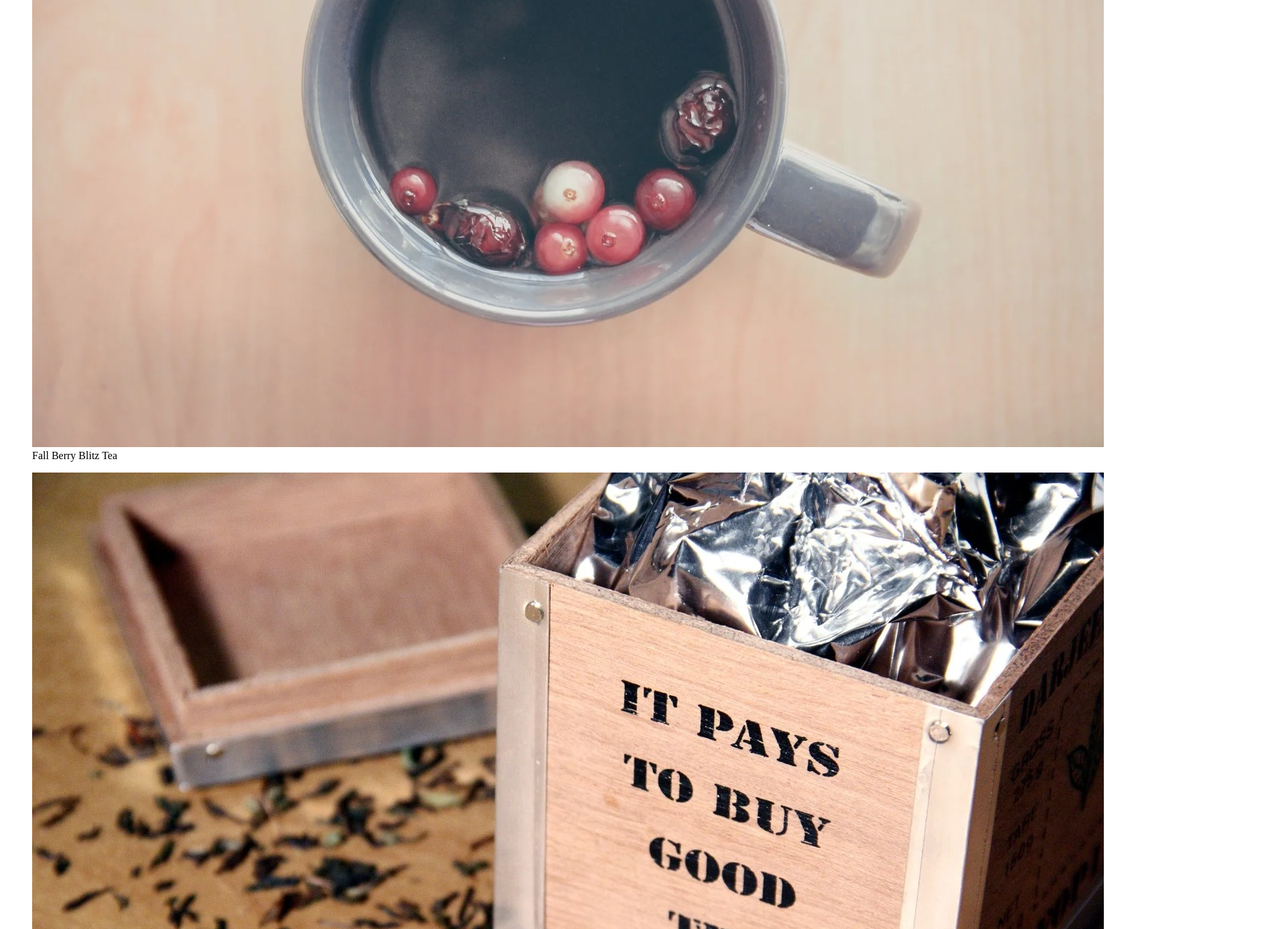
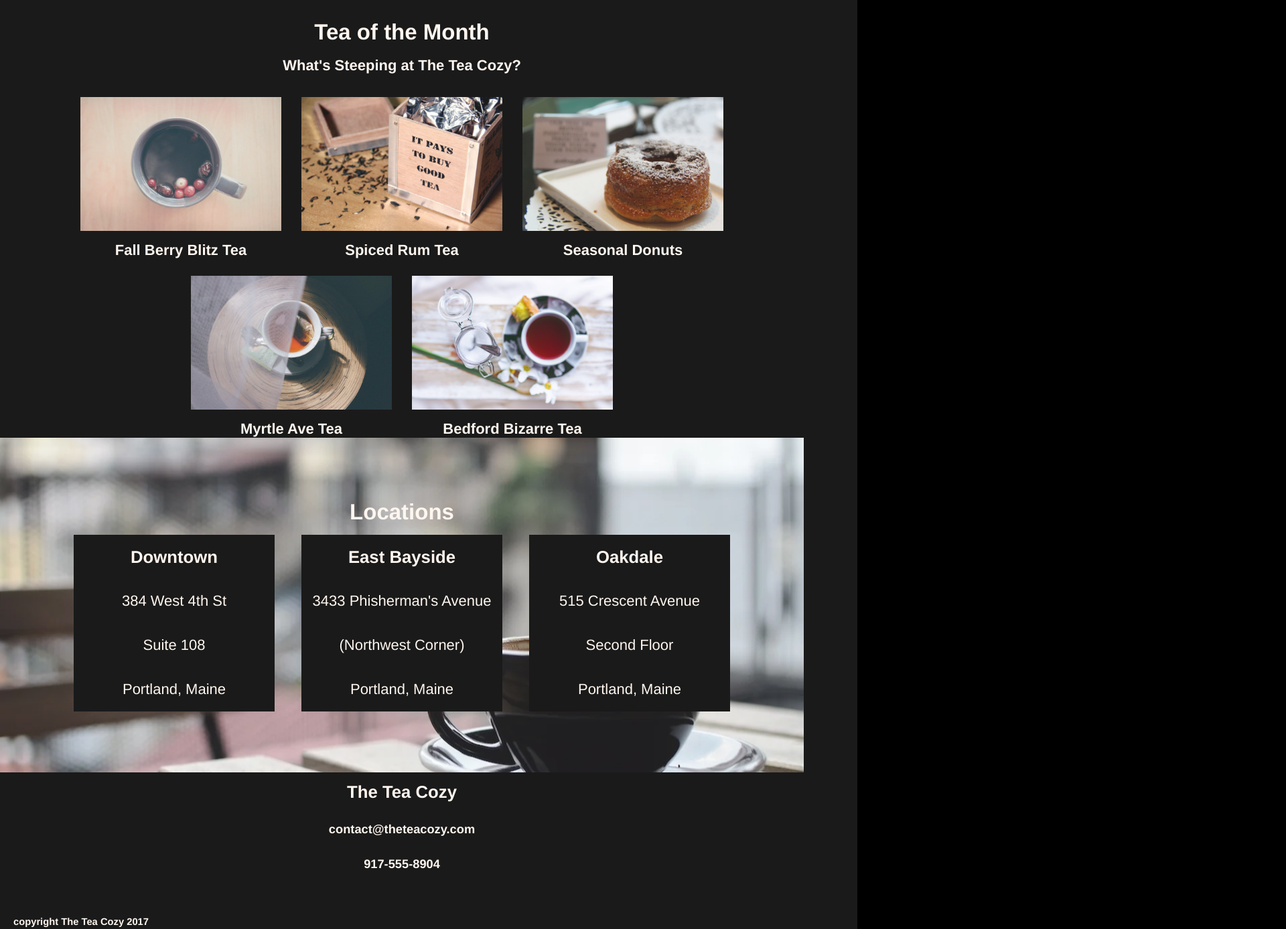
Before and after one commit to lillakiraly/flexbox-teacozy, a plain HTML site: page index.html in a window 1280 px wide. Shown: the part 760-2148 px from the top of the page at 67% size, 1920 px wide, since content can reach past the window. Drawn offline with Linux system fonts and the light colour scheme.

Commit message:
added style to main.css

```diff
--- a/index.html
+++ b/index.html
@@ -9,7 +9,7 @@
 <body>
     <header>
         <nav>
-            <img src="./images/img-tea-cozy-logo.webp" alt="Tea Cozy">
+            <img class="logo-img" src="./images/img-tea-cozy-logo.webp" alt="Tea Cozy">
             <ul>
                 <li>Mission</li>
                 <li>Featured Tea</li>
@@ -19,47 +19,53 @@
     </header>
     <main>
         <section class="mission">
+            <div class="mission-h">
             <h2>Our Mission</h2>
             <h4>Handpicked, Artisanally Curated, Free Range, Sustainable, Small Batch, Fair Trade, Organic Tea</h4>
+            </div>
         </section>
+        <div class="size">
             <section class="featured-tea">
+                <div class="featured-tea-h">
                     <h2>Tea of the Month</h2>
                     <h4>What's Steeping at The Tea Cozy?</h4>
+                </div>
                 <div class="tea-container">
                     <figure>
-                  <img src="./images/img-berryblitz.webp">
+                    <img class="tea-img" src="./images/img-berryblitz.webp" height="200px" width="300px">
                     <figcaption>Fall Berry Blitz Tea</figcaption>
                     </figure>
                     <figure>
-                    <img src="./images/img-spiced-rum.webp">
+                        <img class="tea-img" src="./images/img-spiced-rum.webp" height="200px" width="300px">
                         <figcaption>Spiced Rum Tea</figcaption>
                     </figure>
                     <figure>
-                    <img src="images/img-donut.webp">
+                        <img class="tea-img" src="images/img-donut.webp" height="200px" width="300px">
                         <figcaption>Seasonal Donuts</figcaption>
                     </figure>
                     <figure>
-                    <img src="./images/img-myrtle-ave.webp">
+                        <img class="tea-img" src="./images/img-myrtle-ave.webp" height="200px" width="300px">
                         <figcaption>Myrtle Ave Tea</figcaption>
                     </figure>
                     <figure>
-                    <img src="images/img-bedford-bizarre.webp">
+                        <img class="tea-img" src="images/img-bedford-bizarre.webp" height="200px" width="300px">
                         <figcaption>Bedford Bizarre Tea</figcaption>
                     </figure>
                 </div>
             </section>
+        </div>
         <section class="locations">
-            <h2>Locations</h2>
+            <h2 class="locations-h">Locations</h2>
             <div class="locations-container">
-               <div class="downtown">
+               <div class="locations-items">
                    <h3>Downtown</h3>
                    <p>384 West 4th St<br>Suite 108<br>Portland, Maine</p>
                </div>
-               <div class="east-bayside">
+               <div class="locations-items">
                    <h3>East Bayside</h3>
                    <p>3433 Phisherman's Avenue<br>(Northwest Corner)<br>Portland, Maine</p>
                </div>
-               <div class="oakdale">
+               <div class="locations-items">
                    <h3>Oakdale</h3>
                    <p>515 Crescent Avenue<br>Second Floor<br>Portland, Maine</p>
                </div>
@@ -69,7 +75,7 @@
     <footer>
         <div class="contact">
             <h3>The Tea Cozy</h3>
-            <h5>contact@theteacozy.com</h5>
+            <h5 class="contact-email">contact@theteacozy.com</h5>
             <h5>917-555-8904</h5>
         </div>
         <h6 class="copyright">copyright The Tea Cozy 2017</h6>
--- a/main.css
+++ b/main.css
@@ -0,0 +1,121 @@
+* {
+    margin: 0;
+}
+html{
+    font-family: Helvetica;
+    font-size: 22px;
+    color:seashell;
+    background-color: black;
+    opacity: 0.9;
+    text-align: center;
+    box-sizing: border-box;
+    width: 1200px;
+}
+/* Header */
+nav {
+    position: fixed;
+    height: 69px;
+    background-color: black;
+    width: 100%;
+    display: flex;
+    justify-content: space-between;
+    align-items: center;
+    border-bottom: 1px solid seashell;
+}
+.logo-img {
+    height: 50px;
+    width: auto;
+    margin-left: 10px;
+}
+ul {
+    display: inline;
+    text-align:end;
+}
+li {
+    display: inline-block;
+    text-decoration: underline;
+    padding: 0 10px;
+}
+/*Main */
+
+.mission {
+    height: 700px;
+    display: flex;
+    flex-direction: column;
+    justify-content: center;
+    background-image: url(./images/img-mission-background.webp);
+}
+.mission-h {
+    background-color: black;
+    height: 100px;
+    display: flex;
+    flex-direction: column;
+    justify-content: space-around;
+}
+
+.size {
+    display: flex;
+    justify-content: center;
+    margin-top: 80px;
+}
+
+.featured-tea {
+    width: 1000px;
+}
+.featured-tea-h {
+    display: flex;
+    flex-direction: column;
+    height: 100px;
+    justify-content: space-around;
+}
+.tea-container {
+    display: flex;
+    flex-wrap: wrap;
+    justify-content: center;
+}
+.tea-img {
+    margin-bottom: 10px;
+}
+figure {
+    margin: 25px 15px 0 15px;
+    font-weight: bold;
+}
+
+.locations {
+    height: 500px;
+    background-image: url(./images/img-locations-background.webp);
+    background-position: center;
+    display: flex;
+    flex-direction: column;
+    justify-content: center;
+}
+.locations-h {
+    margin-bottom: 15px;
+}
+.locations-container {
+  display: flex;
+  justify-content: center;
+}
+.locations-items {
+    width: 300px;
+    height: auto;
+    background-color: black;
+    margin: 0 20px;
+    opacity: 1;
+    line-height: 3em;
+}
+
+/* Footer */
+
+.contact {
+    height: 200px;
+    margin-top: 15px;
+}
+.contact-email {
+    margin: 30px 0;
+}
+.copyright {
+    text-align: left;
+    margin-left: 20px;
+    margin-bottom: 30px;
+}
```
Lines whose indentation alone changed are shown as unchanged.
